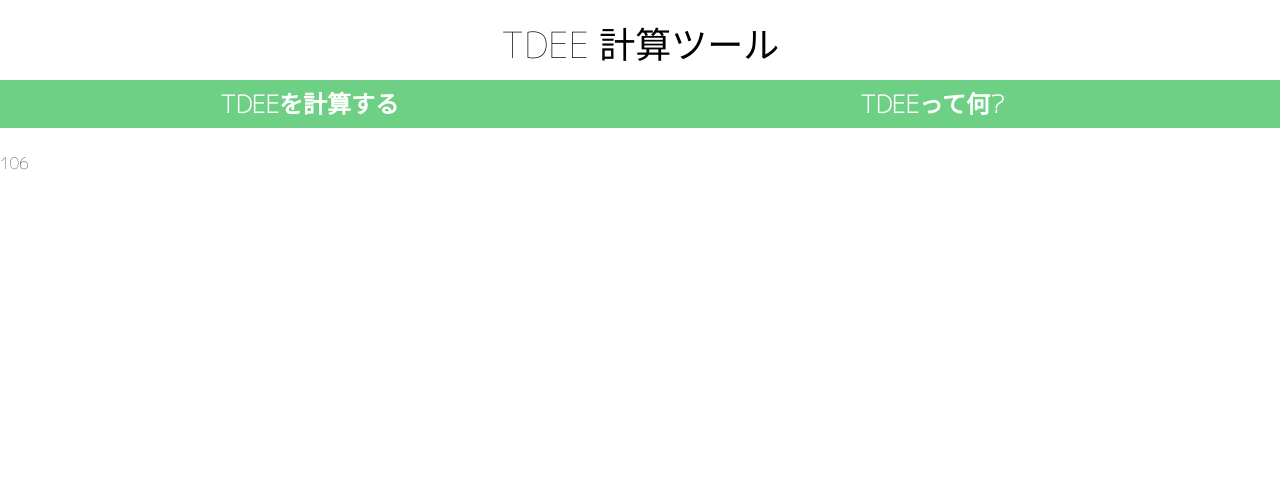
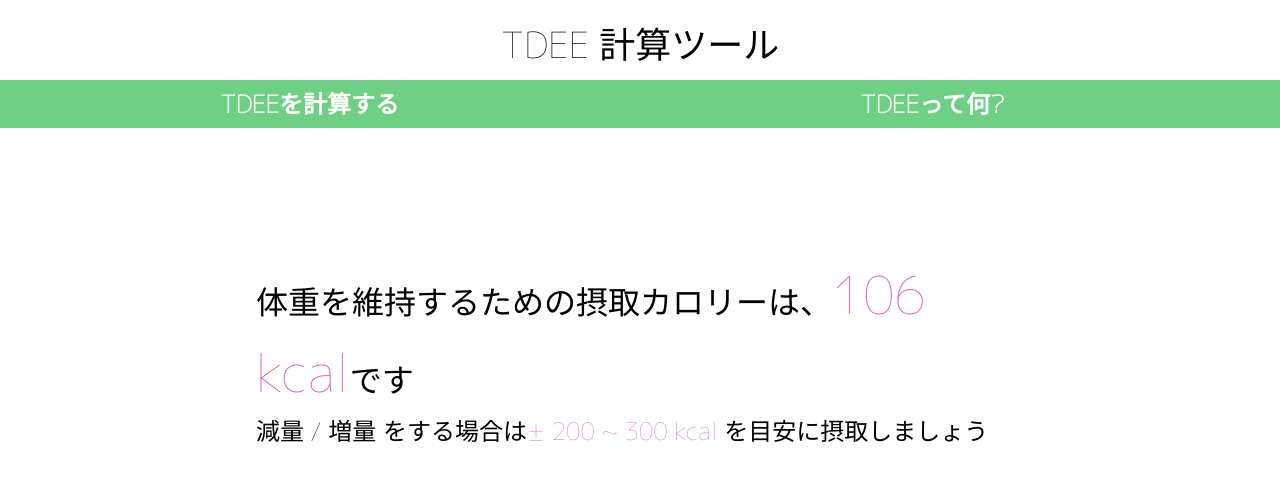
Before and after one commit to saba-can00/tdee_calculator_web, a React (Create React App) app: page / in a window 1280 px wide. Both pictures are taken after a click on the button "計算する". Shown: the top 480 px of the page. Built offline with nearby package versions, Linux system fonts and the light colour scheme.

Commit message:
implement result page

```diff
--- a/src/page/CalculatedResultPage.js
+++ b/src/page/CalculatedResultPage.js
@@ -3,11 +3,48 @@ import styled from "styled-components";
 
 export class CalculatedResultPage extends React.Component {
   render() {
-    return <Form>{this.props.location.state.calorie}</Form>;
+    return (
+      <Form>
+        <ExplanationOfCalorie>
+          体重を維持するための摂取カロリーは、
+          <Calorie>{this.props.location.state.calorie} kcal</Calorie>
+          です
+        </ExplanationOfCalorie>
+        <SubText>
+          減量 / 増量 をする場合は
+          <RangeOfCalorie>± 200 ~ 300 kcal</RangeOfCalorie>{" "}
+          を目安に摂取しましょう
+        </SubText>
+      </Form>
+    );
   }
 }
 
 const Form = styled.main`
   display: flex;
-  margin: 24px auto;
+  margin: 10% 20%;
+  flex-direction: column;
 `;
+
+const ExplanationOfCalorie = styled.p`
+  color: #000;
+  font-weight: 300;
+  font-size: 32px;
+  margin: 0;
+`;
+
+const Calorie = styled.span`
+  color: #d06eb9;
+  font-size: 52px;
+`;
+
+const SubText = styled.p`
+  color: #000;
+  font-weight: 300;
+  font-size: 24px;
+  margin: 0;
+`;
+
+const RangeOfCalorie = styled.span`
+  color: #d06eb9;
+`;
```
